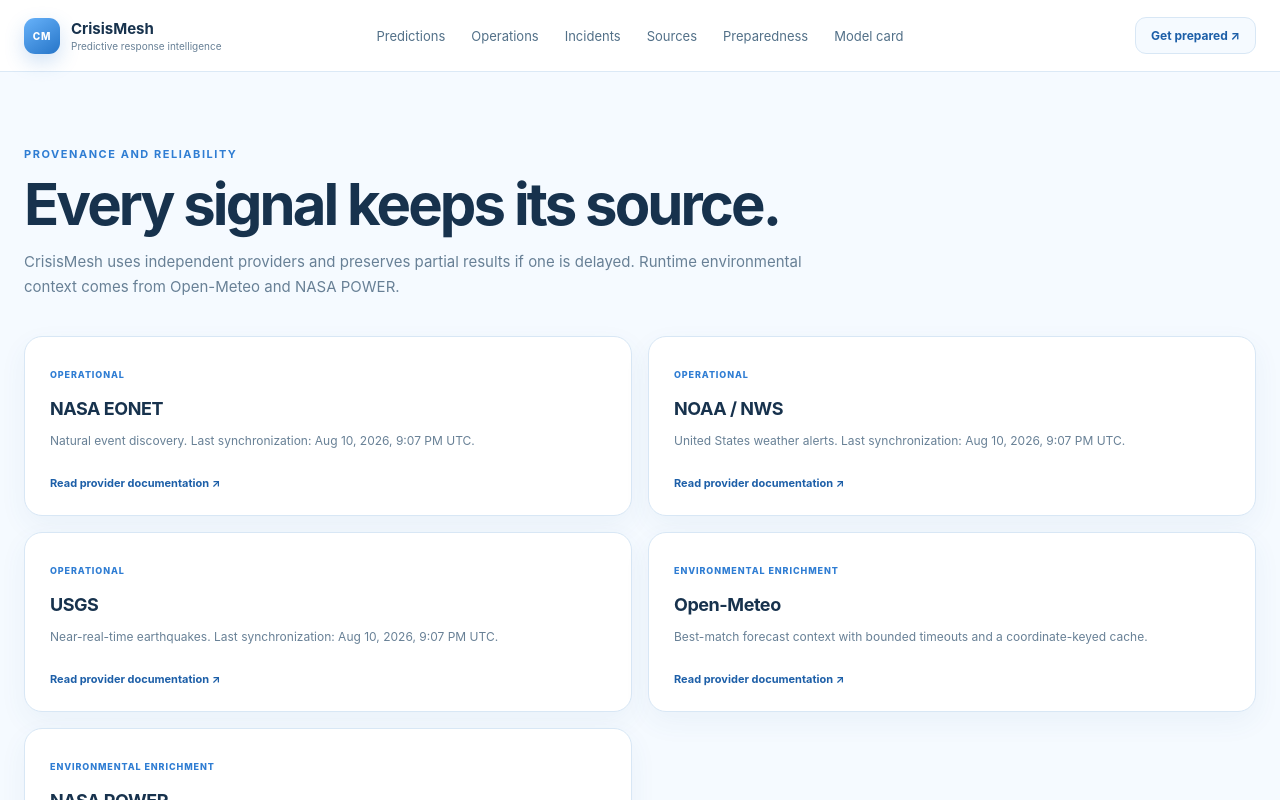
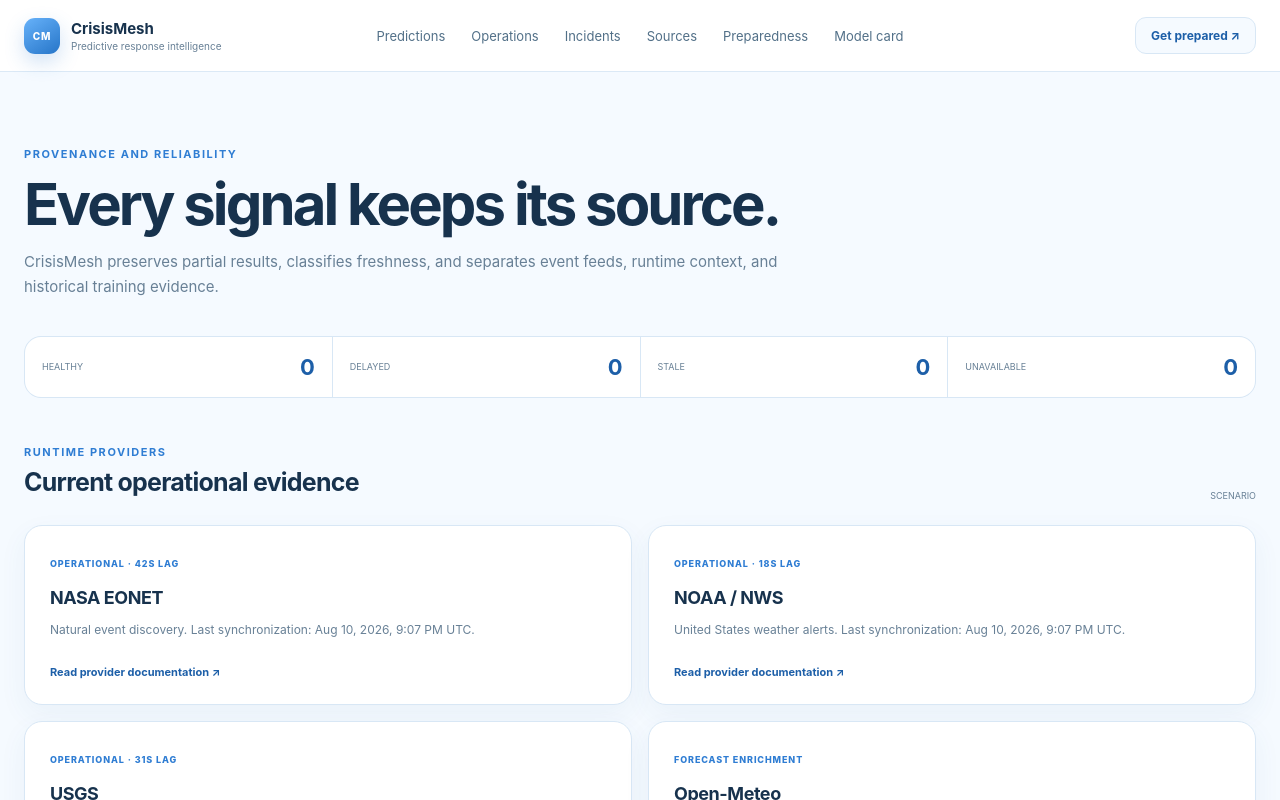
Before and after one commit to mnabid05/crisismesh, a Next.js app in the folder apps/web/: page /sources in a window 1280 px wide. Shown: the top 800 px of the page. Built offline with nearby package versions, Linux system fonts and the light colour scheme; no server answers.

Commit message:
feat(sources): surface health and training provenance

```diff
--- a/apps/web/app/globals.css
+++ b/apps/web/app/globals.css
@@ -105,6 +105,12 @@ a:focus-visible { outline: 3px solid #8bc4ff; outline-offset: 3px; }
 .resource-grid a > span, .model-grid article > span { color: var(--blue); font-size: 9px; font-weight: 800; letter-spacing: .1em; text-transform: uppercase; }
 .resource-grid strong { display: block; margin-top: 26px; }
 .model-grid { grid-template-columns: repeat(2, 1fr); }
+.source-health-strip { display: grid; grid-template-columns: repeat(4, 1fr); gap: 1px; overflow: hidden; margin-bottom: 42px; border: 1px solid var(--line); border-radius: 17px; background: var(--line); }
+.source-health-strip > div { display: flex; justify-content: space-between; align-items: center; padding: 17px; background: white; }
+.source-health-strip span { color: var(--muted); font-size: 9px; text-transform: uppercase; }
+.source-health-strip strong { color: var(--blue-dark); font-size: 22px; }
+.source-section-lead { margin-top: 38px; }
+.source-section-lead > span { color: var(--muted); font-size: 9px; text-transform: uppercase; }
 .subpage > .safety-note { margin-top: 24px; }
 .operations-page { padding-top: 46px; }
 .operations-heading { display: flex; justify-content: space-between; gap: 30px; align-items: end; margin-bottom: 25px; }
@@ -193,6 +199,7 @@ a:focus-visible { outline: 3px solid #8bc4ff; outline-offset: 3px; }
   .ops-map { height: 330px; }
   .map-caption { flex-wrap: wrap; padding: 10px; }
   .capacity-grid, .infrastructure-grid { grid-template-columns: 1fr; }
+  .source-health-strip { grid-template-columns: repeat(2, 1fr); }
 }
 @media (prefers-reduced-motion: reduce) {
   html { scroll-behavior: auto; }
--- a/apps/web/app/sources/page.tsx
+++ b/apps/web/app/sources/page.tsx
@@ -8,5 +8,18 @@ const providerDetails = {
 
 export default async function SourcesPage() {
   const data = await getDashboardData();
-  return <main className="page-shell subpage"><div className="page-heading"><span className="eyebrow">Provenance and reliability</span><h1>Every signal keeps its source.</h1><p>CrisisMesh uses independent providers and preserves partial results if one is delayed. Runtime environmental context comes from Open-Meteo and NASA POWER.</p></div><div className="resource-grid">{data.summary.sources.map((source) => { const detail = providerDetails[source.name as keyof typeof providerDetails]; return <a href={detail?.[1] ?? "#"} target="_blank" rel="noreferrer" key={source.name}><span>{source.status}</span><h2>{source.name}</h2><p>{detail?.[0] ?? "Operational data source"}. Last synchronization: {new Date(source.lastSync).toLocaleString("en-US", { dateStyle: "medium", timeStyle: "short", timeZone: "UTC" })} UTC.</p><strong>Read provider documentation ↗</strong></a>; })}<a href="https://open-meteo.com/en/docs" target="_blank" rel="noreferrer"><span>Environmental enrichment</span><h2>Open-Meteo</h2><p>Best-match forecast context with bounded timeouts and a coordinate-keyed cache.</p><strong>Read provider documentation ↗</strong></a><a href="https://power.larc.nasa.gov/docs/services/api/" target="_blank" rel="noreferrer"><span>Environmental enrichment</span><h2>NASA POWER</h2><p>Recent daily meteorology used as climate context, cached on a half-degree grid.</p><strong>Read provider documentation ↗</strong></a></div></main>;
+  const statuses = Object.fromEntries(
+    ["healthy", "delayed", "stale", "unavailable"].map((status) => [
+      status,
+      data.summary.sources.filter((source) => source.status === status).length,
+    ]),
+  );
+  return <main className="page-shell subpage">
+    <div className="page-heading"><span className="eyebrow">Provenance and reliability</span><h1>Every signal keeps its source.</h1><p>CrisisMesh preserves partial results, classifies freshness, and separates event feeds, runtime context, and historical training evidence.</p></div>
+    <div className="source-health-strip" aria-label="Provider health summary">{Object.entries(statuses).map(([status, count]) => <div key={status}><span>{status}</span><strong>{count}</strong></div>)}</div>
+    <div className="section-lead source-section-lead"><div><span className="eyebrow">Runtime providers</span><h2>Current operational evidence</h2></div><span>{data.dataMode}</span></div>
+    <div className="resource-grid">{data.summary.sources.map((source) => { const detail = providerDetails[source.name as keyof typeof providerDetails]; return <a href={detail?.[1] ?? "#"} target="_blank" rel="noreferrer" key={source.name}><span>{source.status} · {source.lagSeconds}s lag</span><h2>{source.name}</h2><p>{detail?.[0] ?? "Operational data source"}. Last synchronization: {new Date(source.lastSync).toLocaleString("en-US", { dateStyle: "medium", timeStyle: "short", timeZone: "UTC" })} UTC.</p><strong>Read provider documentation ↗</strong></a>; })}<a href="https://open-meteo.com/en/docs" target="_blank" rel="noreferrer"><span>Forecast enrichment</span><h2>Open-Meteo</h2><p>Best-match forecast context with bounded retries, timeouts, and a coordinate-keyed cache.</p><strong>Read provider documentation ↗</strong></a><a href="https://power.larc.nasa.gov/docs/services/api/" target="_blank" rel="noreferrer"><span>Climate enrichment</span><h2>NASA POWER</h2><p>Recent daily meteorology cached on a half-degree grid.</p><strong>Read provider documentation ↗</strong></a></div>
+    <div className="section-lead source-section-lead"><div><span className="eyebrow">Training provenance</span><h2>Historical outcome evidence</h2></div></div>
+    <div className="model-grid"><article><span>NOAA Storm Events 2025</span><h2>Weather impact outcomes</h2><p>Injuries, deaths, duration, and normalized damage proxies. Source archive SHA-256 is recorded by the reproducible dataset manifest.</p></article><article><span>USGS Earthquake Catalog 2025</span><h2>Earthquake impact outcomes</h2><p>Magnitude, depth, significance, felt reports, intensity, tsunami, and alert proxies from the FDSN catalog.</p></article></div>
+  </main>;
 }
```
